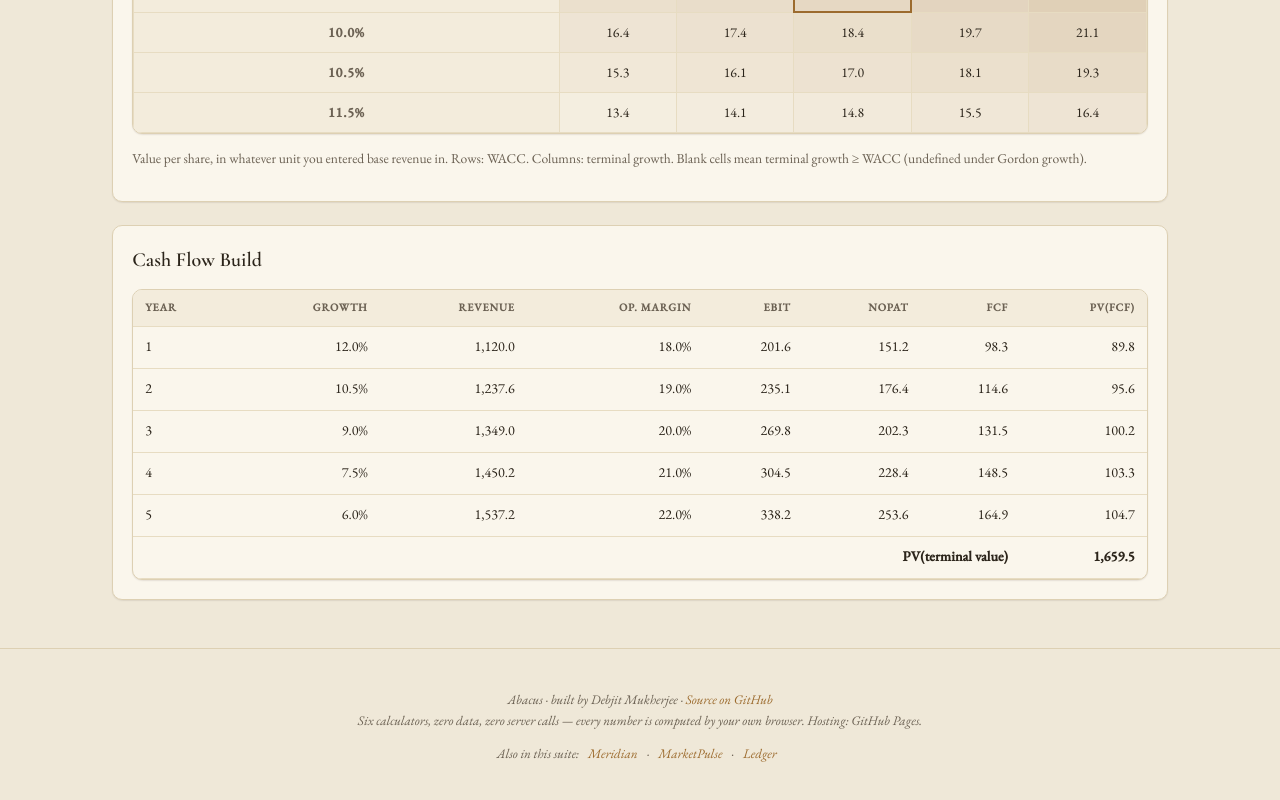
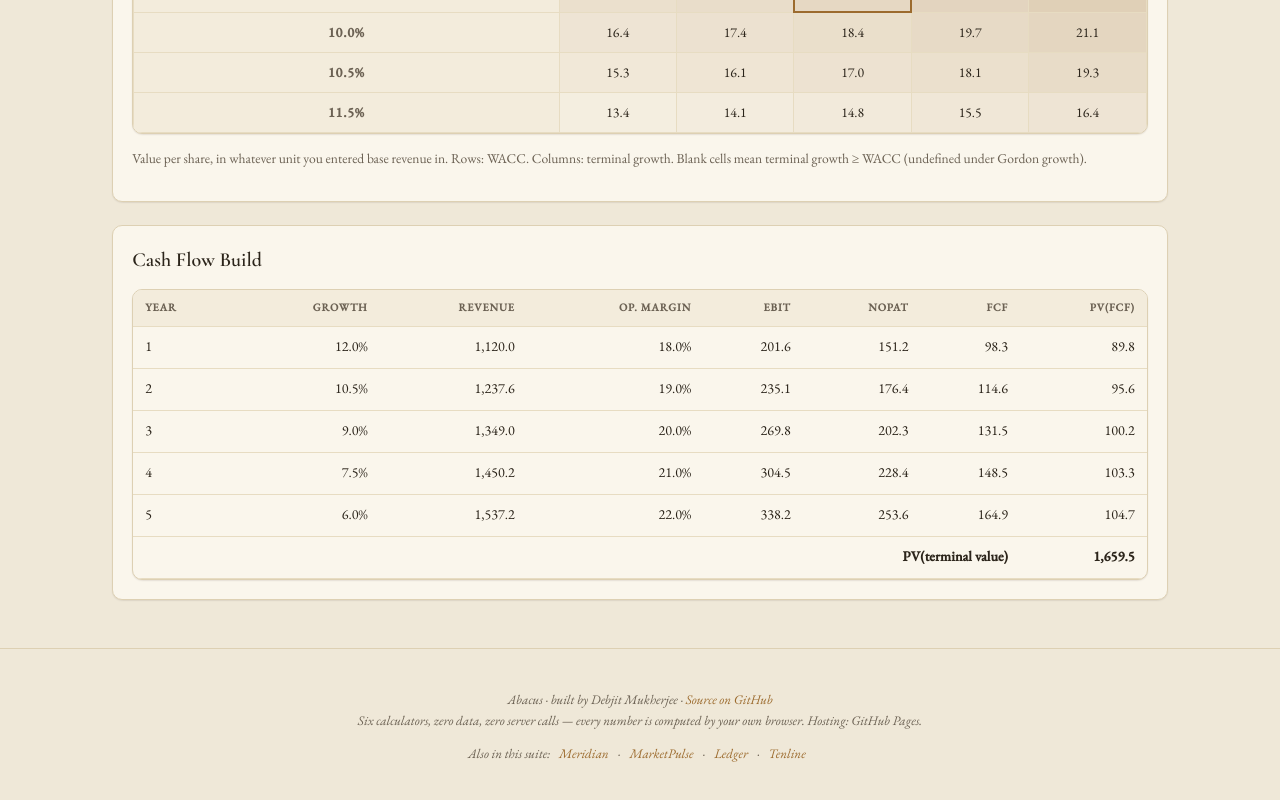
Before and after one commit to debjitmukherjee1/abacus, a website with bundled scripts: page index.html in a window 1280 px wide. Shown: the part 1245-2045 px from the top of the page. Built offline with nearby package versions, Linux system fonts and the light colour scheme.

Commit message:
Add Tenline to suite footer

```diff
--- a/index.html
+++ b/index.html
@@ -348,7 +348,7 @@
     <p class="sibling-links">Also in this suite:
       <a href="https://debjitmukherjee1.github.io/meridian/" target="_blank" rel="noopener">Meridian</a> ·
       <a href="https://debjitmukherjee1.github.io/marketpulse/" target="_blank" rel="noopener">MarketPulse</a> ·
-      <a href="https://debjitmukherjee1.github.io/ledger/" target="_blank" rel="noopener">Ledger</a>
+      <a href="https://debjitmukherjee1.github.io/ledger/" target="_blank" rel="noopener">Ledger</a> · <a href="https://debjitmukherjee1.github.io/tenline/" target="_blank" rel="noopener">Tenline</a>
     </p>
   </footer>
 
```
